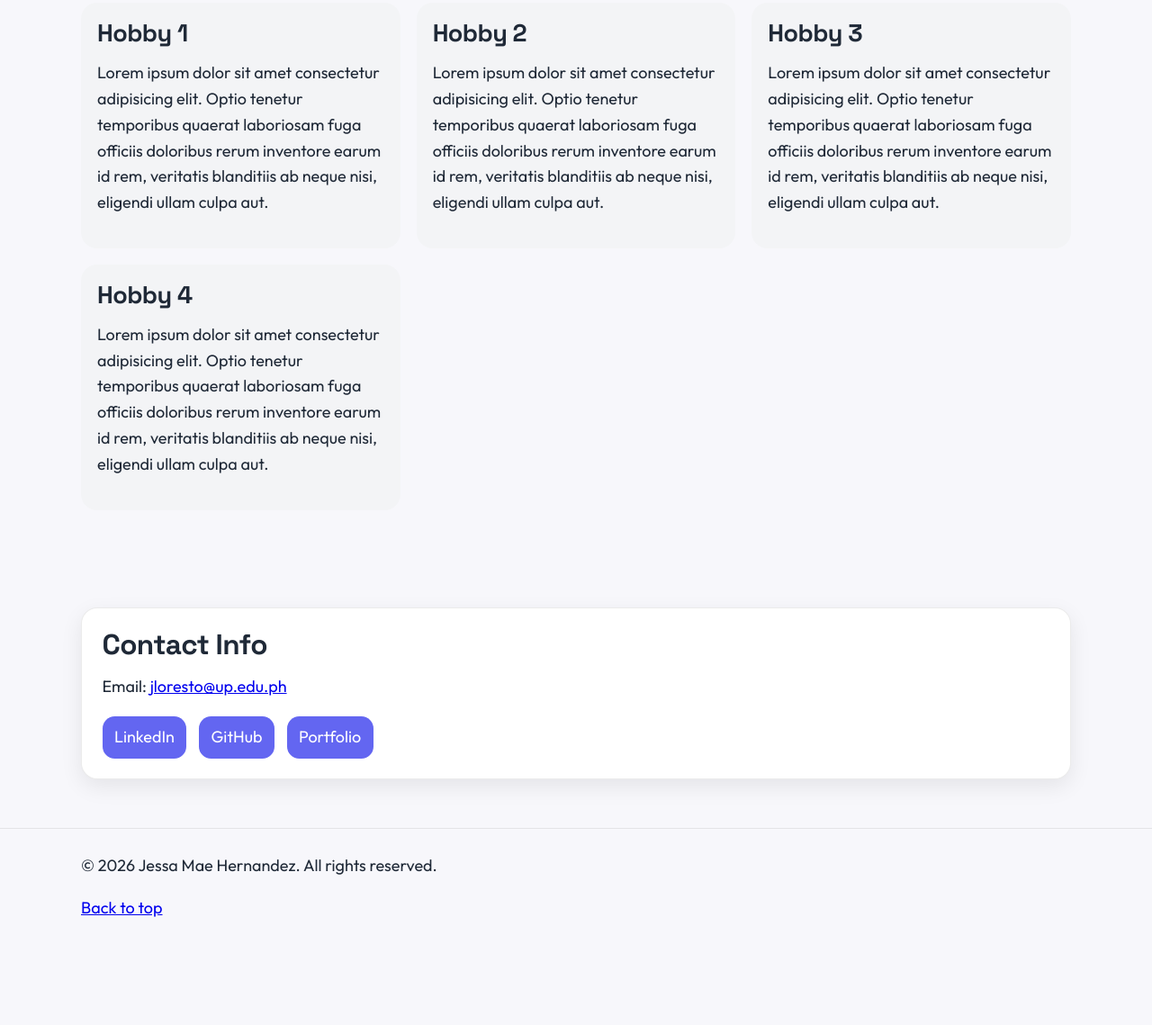
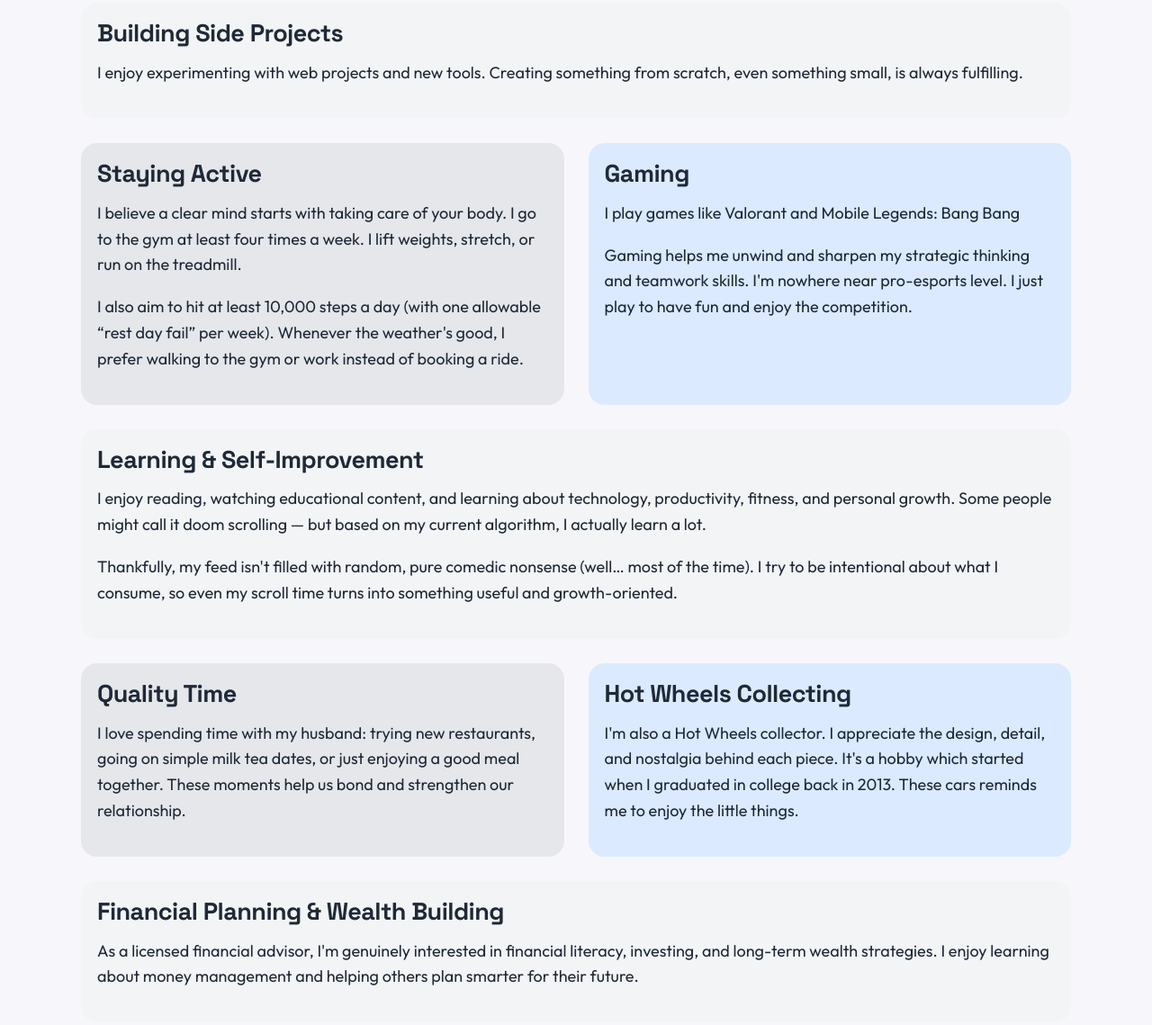
Before and after one commit to jamloresto/jamhernandez, a plain HTML site: page index.html in a window 1280 px wide. Shown: the part 1182-2321 px from the top of the page at 90% size. Before the commit the page ends 2233 px from the top, so only its background shows below. Drawn offline with Linux system fonts and the light colour scheme.

Commit message:
feat(hobbies): add information, improve section layout and introduce multi-shade card styling for light/dark mode

```diff
--- a/index.html
+++ b/index.html
@@ -79,31 +79,61 @@
 
 					<ul class="hobby-list">
 						<li class="hobby-item">
-							<h3>Hobby 1</h3>
+							<h3>Building Side Projects</h3>
 							<p>
-                Lorem ipsum dolor sit amet consectetur adipisicing elit. Optio tenetur temporibus quaerat laboriosam fuga officiis doloribus rerum inventore earum id rem, veritatis blanditiis ab neque nisi, eligendi ullam culpa aut.
+                I enjoy experimenting with web projects and new tools. Creating something from scratch, even something small, is always fulfilling.
               </p>
 						</li>
 
 						<li class="hobby-item">
-							<h3>Hobby 2</h3>
+							<h3>Staying Active</h3>
 							<p>
-                Lorem ipsum dolor sit amet consectetur adipisicing elit. Optio tenetur temporibus quaerat laboriosam fuga officiis doloribus rerum inventore earum id rem, veritatis blanditiis ab neque nisi, eligendi ullam culpa aut.
+								I believe a clear mind starts with taking care of your body. I go to the gym at least four times a week. I lift weights, stretch, or run on the treadmill.
+							</p>
+							<p>
+								I also aim to hit at least 10,000 steps a day (with one allowable “rest day fail” per week). Whenever the weather&apos;s good, I prefer walking to the gym or work instead of booking a ride.
+							</p>
+						</li>
+
+						<li class="hobby-item">
+							<h3>Gaming</h3>
+							<p>
+								I play games like Valorant and Mobile Legends: Bang Bang
+              </p>
+							<p>
+								Gaming helps me unwind and sharpen my strategic thinking and teamwork skills. I&apos;m nowhere near pro-esports level. I just play to have fun and enjoy the competition.
               </p>
 						</li>
 
 						<li class="hobby-item">
-							<h3>Hobby 3</h3>
+							<h3>Learning & Self-Improvement</h3>
 							<p>
-                Lorem ipsum dolor sit amet consectetur adipisicing elit. Optio tenetur temporibus quaerat laboriosam fuga officiis doloribus rerum inventore earum id rem, veritatis blanditiis ab neque nisi, eligendi ullam culpa aut.
+                I enjoy reading, watching educational content, and learning about technology, productivity, fitness, and personal growth. Some people might call it doom scrolling — but based on my current algorithm, I actually learn a lot.
+							</p>
+							<p>
+								Thankfully, my feed isn&apos;t filled with random, pure comedic nonsense (well… most of the time). I try to be intentional about what I consume, so even my scroll time turns into something useful and growth-oriented.
               </p>
 						</li>
 
 						<li class="hobby-item">
-							<h3>Hobby 4</h3>
+							<h3>Quality Time</h3>
 							<p>
-                Lorem ipsum dolor sit amet consectetur adipisicing elit. Optio tenetur temporibus quaerat laboriosam fuga officiis doloribus rerum inventore earum id rem, veritatis blanditiis ab neque nisi, eligendi ullam culpa aut.
+                I love spending time with my husband: trying new restaurants, going on simple milk tea dates, or just enjoying a good meal together. These moments help us bond and strengthen our relationship.
               </p>
+						</li>
+
+						<li class="hobby-item">
+							<h3>Hot Wheels Collecting</h3>
+							<p>
+                I&apos;m also a Hot Wheels collector. I appreciate the design, detail, and nostalgia behind each piece. It&apos;s a hobby which started when I graduated in college back in 2013. These cars reminds me to enjoy the little things.
+              </p>
+						</li>
+
+						<li class="hobby-item">
+							<h3>Financial Planning & Wealth Building</h3>
+							<p>
+								As a licensed financial advisor, I&apos;m genuinely interested in financial literacy, investing, and long-term wealth strategies. I enjoy learning about money management and helping others plan smarter for their future.
+							</p>
 						</li>
 					</ul>
 				</div>
--- a/style.css
+++ b/style.css
@@ -13,6 +13,9 @@
 	--accent-soft: #eef2ff;
 	--muted-bg: #f3f4f6;
 	--border: rgba(0, 0, 0, 0.08);
+	--card-1: #f3f4f6;
+	--card-2: #e5e7eb;
+	--card-3: #dbeafe;
 }
 
 /* Dark Mode */
@@ -26,6 +29,9 @@ body.dark {
 	--accent-soft: #1e1b4b;
 	--muted-bg: #1f2937;
 	--border: rgba(255, 255, 255, 0.08);
+	--card-1: #1f2937;
+	--card-2: #282536;
+	--card-3: #1e3a8a;
 }
 
 /* =========================================
@@ -255,8 +261,8 @@ h6 {
 	margin-top: 1rem;
 	list-style: none;
 	display: grid;
-	grid-template-columns: repeat(3, 1fr);
-	gap: 1rem;
+	grid-template-columns: repeat(2, 1fr);
+	gap: 1.5rem;
 }
 
 .hobby-item {
@@ -269,6 +275,18 @@ h6 {
 .hobby-item:hover {
 	transform: translateY(-2px);
 }
+
+.hobby-item:nth-child(3n-2) {
+	grid-column: span 2;
+}
+
+.hobby-item:last-child:nth-child(odd) {
+	grid-column: span 2;
+}
+
+.hobby-item:nth-child(3n-2) { background: var(--card-1); }
+.hobby-item:nth-child(3n-1) { background: var(--card-2); }
+.hobby-item:nth-child(3n)   { background: var(--card-3); }
 
 /* =========================================
    CONTACT
```
